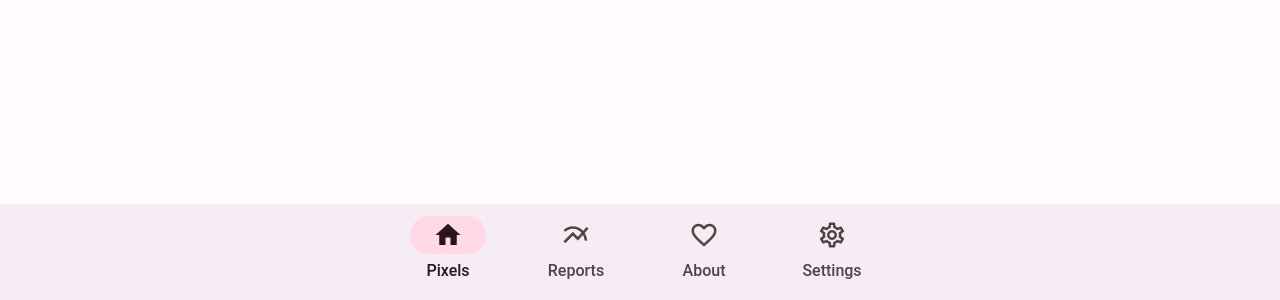
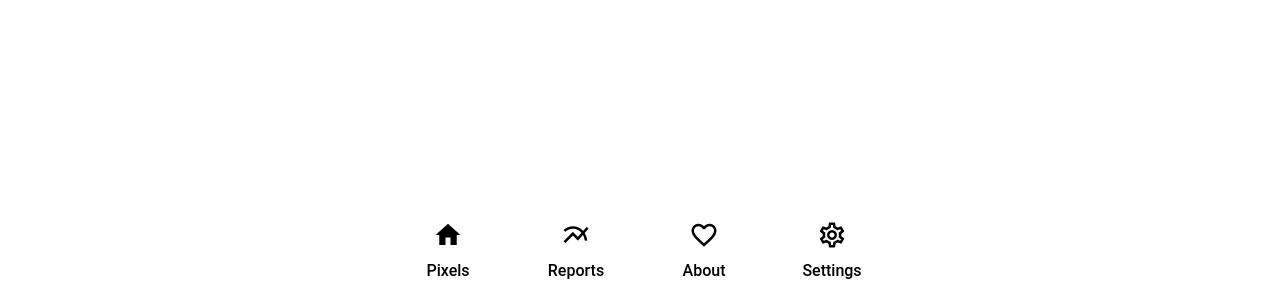
Before and after one commit to resultfulness/pixels-web, a SvelteKit app: page / in a window 1280 px wide. Shown: the part 500-800 px from the top of the page. Built offline with nearby package versions, Linux system fonts and the light colour scheme; a small style sheet from the web is missing.

Commit message:
fix typo

```diff
--- a/src/app.css
+++ b/src/app.css
@@ -1,4 +1,4 @@
-:root {
+j:root {
   color-scheme: light;
 
   --clr-text: #21191c;
@@ -41,7 +41,7 @@
   --clr-bg: #21191c;
   --clr-card-bg: #2a2124;
   --clr-bar-bg: #312529;
-  --clr-bar-bg-seconary: #3a2c31;
+  --clr-bar-bg-secondary: #3a2c31;
 
   --clr-primary: #79284f;
   --clr-secondary: #5a3f4a;
```
